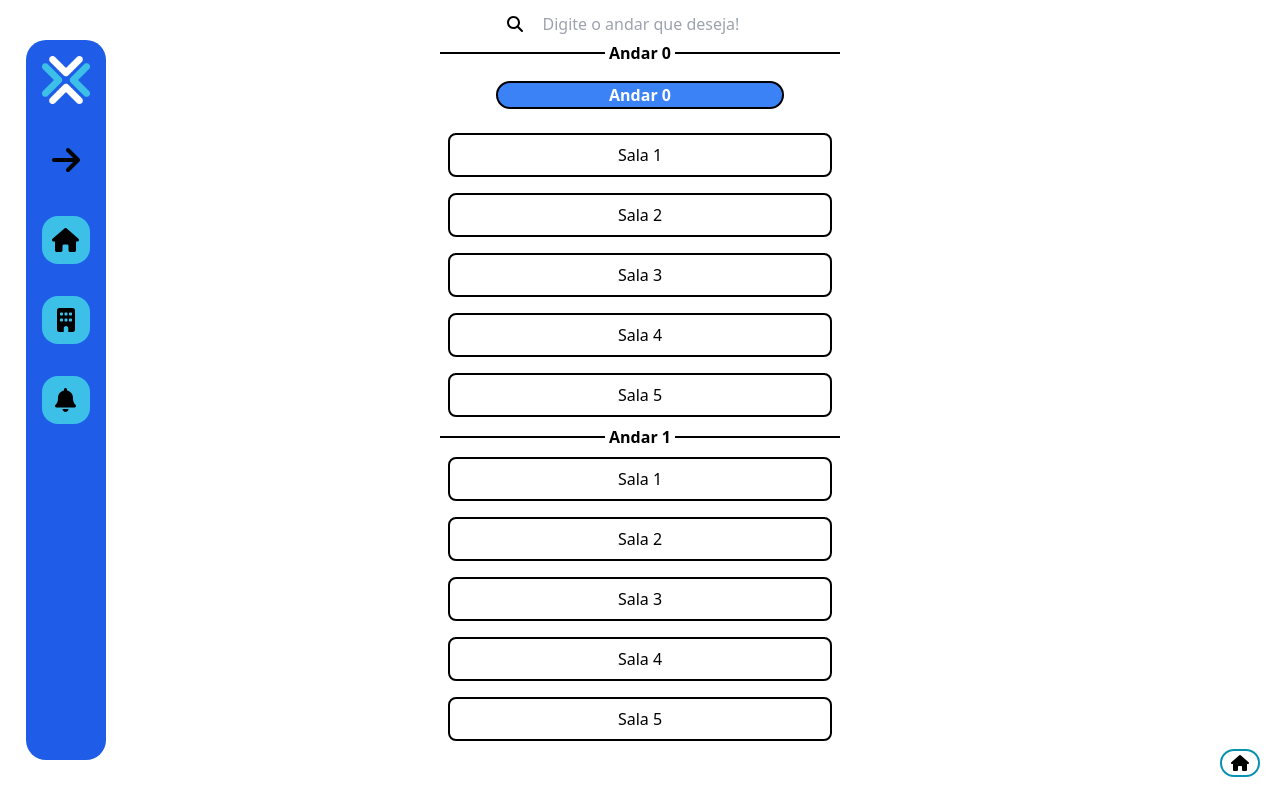
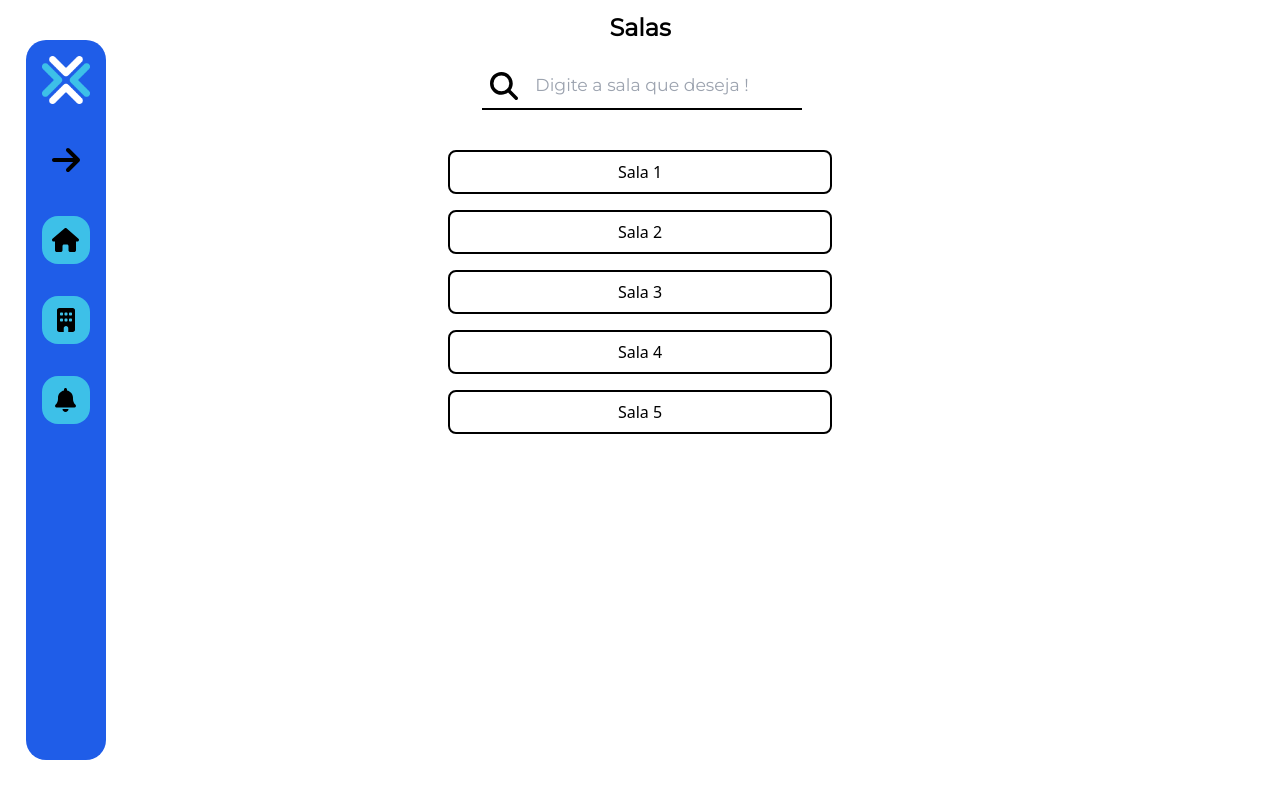
Before and after one commit to 2022M4T1-Inteli/IPTRACKER, a Next.js app in the folder src/frontend/: page /salas in a window 1280 px wide. Built offline with nearby package versions, Linux system fonts and the light colour scheme.

Commit message:
FEAT: some alteracions UI and UX in frontend

```diff
--- a/src/frontend/components/ContainerEquipamentos/ContainerEquipamentos.jsx
+++ b/src/frontend/components/ContainerEquipamentos/ContainerEquipamentos.jsx
@@ -1,13 +1,13 @@
 import EquipamentosBloco from "../EquipamentosBloco/EquipamentosBloco";
 
 
-const mock = [{link:"/"}, {link:"/a"}, {link:"/b"}, {link:"/c"}, {link:"/d"}, {link:"/e"},{link:"/f"},{link:"/g"},{link:"/h"},]
+const mock = [{nome:"Notebook",ID:"123F",link:"/"},{nome:"Equipamento 2",ID:"534T",link:"/"},{nome:"Equipamento 3",ID:"123H",link:"/"},{nome:"Equipamento 4",ID:"190K",link:"/"},{nome:"Equipamento 5",ID:"200F",link:"/"},{nome:"Equipamento 7",ID:"300A",link:"/", status:false},]
 
 function ContainerEquipamentos() {
     return (
-        <div className="grid lg:grid-cols-3 grid-cols-2 gap-4 justify-items-center ">
+        <div className="grid lg:grid-cols-3 gap-3 grid-cols-1 justify-items-center ">
             {mock.map((element) => (
-                <EquipamentosBloco key={element.link}></EquipamentosBloco>
+                <EquipamentosBloco key={element.link} nome={element.nome} ID={element.ID} status={element.status} ></EquipamentosBloco>
             ))}
         </div>
     )
--- a/src/frontend/components/Predio/Predios.jsx
+++ b/src/frontend/components/Predio/Predios.jsx
@@ -8,19 +8,6 @@ import mock from "./mock"
 
 
 function Predio({ }) {
-
-    const [view, setView] = useState(false)
-    const [numberD, setNumberD] = useState(0)
-    const [quandi, setQuanti] = useState(0)
-
-    const handleOnClose = () => setView(false)
-
-    function teste(number, quandidade) {
-        setNumberD(number)
-        setQuanti(quandidade)
-        setView(true)
-    }
-
 
     return (
 
@@ -48,16 +35,8 @@ function Predio({ }) {
                             </Link>
                         </div>
                     </div>
-                    // <button onClick={()=>{teste(element.number,element.quandidade)}} key={element.number} >
-                    //     <div className="lg:rounded rounded-full bg-gray-800 hover:bg-blue-500 text-white lg:h-36 lg:w-52 h-24 w-24 flex flex-col items-center justify-center cursor-pointer mb-5"  >
-                    //         <h1 className="text-3xl">{element.number}</h1>
-                    //         <h2> {element.quandidade} equipamentos </h2>
-                    //     </div>
-                    // </button>
                 ))}
-                <ModalPredio visible={view} number={numberD} quantidade={quandi} tempo={10} links={"/salas"} onClose={handleOnClose}></ModalPredio>
 
-                {/*  */}
             </div>
         </div>
 
--- a/src/frontend/components/Sala/Sala.jsx
+++ b/src/frontend/components/Sala/Sala.jsx
@@ -3,7 +3,6 @@ import Link from "next/link"
 
 function Sala({ numeroSala }) {
     return (
-        <div className="flex flex-col justify-center">
             <div className="flex flex-col justify-center lg:items-center">
                 {mock.map((element) => (
                     <Link href={"/equipamentos"} key={element.numero}>
@@ -13,7 +12,6 @@ function Sala({ numeroSala }) {
                     </Link>
                 ))}
             </div>
-        </div>
     )
 }
 
--- a/src/frontend/components/SideBar.jsx
+++ b/src/frontend/components/SideBar.jsx
@@ -90,7 +90,7 @@ function SideBar() {
                     </div>
                     {admin ?
                         <div className="group flex justify-center items-center h-3/4 w-12 bg-ipt hover:bg-white rounded-2xl">
-                            <Link href="/notificacao">
+                            <Link href="/notificacoes">
                                 <button className='w-full h-full bg-transparent'><FontAwesomeIcon icon={faBell} size="xl" /></button>
                             </Link>
                         </div>
--- a/src/frontend/components/buscaId/Card.jsx
+++ b/src/frontend/components/buscaId/Card.jsx
@@ -1,5 +1,6 @@
 import Link from 'next/link';
-import { useState } from 'react';
+import {faClock} from '@fortawesome/free-solid-svg-icons'
+import { FontAwesomeIcon } from "@fortawesome/react-fontawesome"
 
 function Card({ mock }) {
 
@@ -12,18 +13,19 @@ function Card({ mock }) {
               <p className="ml-2 text-2xl ">Id: {element.id}</p>
             </div>
 
-            <div className="flex gap-2 text-2xl items-center justify-center m-4">
-              <h1>Predio 1,sala kgb</h1>
+            <div className="flex flex-col gap-2 text-2xl items-center justify-center m-4">
+              <h1>Predio - {element.predio}</h1>
+              <h1>Sala - {element.sala}</h1>
             </div>
 
             <div className="text-2xl text-center">
               <p>
-                Última atualização - <span>10:00</span>
+              <FontAwesomeIcon icon={faClock}></FontAwesomeIcon> - <span>10:00</span>
               </p>
             </div>
 
             <div className="flex justify-center">
-              <Link href="/salas">
+              <Link href="/admin">
                 <button className="bg-green-500 hover:scale-125 duration-200 rounded-lg mt-4  mb-4 p-2 hover:bg-green-400">
                   Ver detalhes
                 </button>
--- a/src/frontend/pages/buscaId.jsx
+++ b/src/frontend/pages/buscaId.jsx
@@ -1,8 +1,13 @@
 import Cards from '../components/buscaId/Card';
-import styles from '../styles/Predios.module.css';
 import { useState } from 'react';
 import mock from '../components/buscaId/mock';
-import { useEffect } from 'react';
+
+import { faMagnifyingGlass } from '@fortawesome/free-solid-svg-icons'
+import { FontAwesomeIcon } from "@fortawesome/react-fontawesome"
+
+import stylePredio from '../styles/Predios.module.css'
+
+
 
 function BuscaId() {
   const [text, setText] = useState('');
@@ -22,20 +27,25 @@ function BuscaId() {
   };
 
   return (
-    <div className="">
+    <div className="text-center">
+
+
       <div className="flex justify-center text-center ml-28">
-        <h1 className="text-xl bold font-black">Busca por id</h1>
+        <h1 className="Montserrat font-bold text-2xl">Buscar por equipamento</h1>
       </div>
 
-      <div className="flex justify-center">
+
+      <div className="relative">
+        <FontAwesomeIcon className="absolute lg:pl-32 pt-7 h-7 pl-5" icon={faMagnifyingGlass}></FontAwesomeIcon>
         <input
+
           type="text"
-          className={styles.input}
-          placeholder="ensira id"
           value={text}
           onChange={handleOnChange}
-        />
+          className={stylePredio.input}
+          placeholder="Digite o ID!" />
       </div>
+
       <Cards mock={mocks} />
     </div>
   );
--- a/src/frontend/pages/equipamentos.jsx
+++ b/src/frontend/pages/equipamentos.jsx
@@ -1,27 +1,30 @@
 import Link from "next/link";
 import ContainerEquipamentos from "../components/ContainerEquipamentos/ContainerEquipamentos";
 
-import {faHouse, faMagnifyingGlass} from '@fortawesome/free-solid-svg-icons'
+import { faHouse, faMagnifyingGlass } from '@fortawesome/free-solid-svg-icons'
 import { FontAwesomeIcon } from "@fortawesome/react-fontawesome"
 import styles from '../styles/equipamentos.module.css'
+import stylePredio from '../styles/Predios.module.css'
 
 
 function equipamentos() {
     return (
         <div className="text-center mt-5">
-            <h1 className="text-lg font-bold">Sala x - Equipamentos</h1>
+            <h1 className="Montserrat font-bold text-2xl">Equipamentos</h1>
             <div className="justify-center flex">
-                    <div className="rounded-lg w-80">
-                        <FontAwesomeIcon className="pr-5" icon={faMagnifyingGlass}></FontAwesomeIcon>
-                        <input className="w-70 border-hidden justify-center" placeholder="Digite o ID que deseja!" ></input>
-                    </div>
+
+                <div className="relative">
+                    <FontAwesomeIcon className="absolute lg:pl-3 pt-7 h-7 pl-5" icon={faMagnifyingGlass}></FontAwesomeIcon>
+                    <input type="text" className={stylePredio.inputSala} placeholder="Digite a sala que deseja !" />
                 </div>
+
+            </div>
             <div>
                 <ContainerEquipamentos></ContainerEquipamentos>
             </div>
-        <button id={styles.margin} className="bg-transparent border-2 rounded-full border-cyan-600 w-10 hover:bg-cyan-400 hover:border-transparent">
+            {/* <button id={styles.margin} className="bg-transparent border-2 rounded-full border-cyan-600 w-10 hover:bg-cyan-400 hover:border-transparent">
             <Link href="/salas"><FontAwesomeIcon icon={faHouse}></FontAwesomeIcon></Link>
-        </button>
+        </button> */}
         </div>
     )
 }
--- a/src/frontend/pages/predios.jsx
+++ b/src/frontend/pages/predios.jsx
@@ -1,14 +1,18 @@
 import Predio from "../components/Predio/Predios"
 import styles from '../styles/Predios.module.css'
-
+import { FontAwesomeIcon } from "@fortawesome/react-fontawesome"
+import { faMagnifyingGlass, faHouse } from '@fortawesome/free-solid-svg-icons'
 
 function Predios() {
     return (
         <div className="text-center justify-center " >
             <h1 className="Montserrat font-bold text-2xl text-black lg:pl-28">Prédios</h1>
-            <input type="text" className={styles.input}   placeholder="Digite o número do prédio" />
+            <div className="relative    ">
+                <FontAwesomeIcon className="absolute lg:pl-32 pt-7 h-7 sm:pl-5" icon={faMagnifyingGlass}></FontAwesomeIcon>
+                <input type="text" className={styles.input} placeholder="Digite o número do prédio"/>
+            </div>
             <div>
-                <Predio/>
+                <Predio />
             </div>
         </div>
     )
--- a/src/frontend/pages/salas.jsx
+++ b/src/frontend/pages/salas.jsx
@@ -1,41 +1,34 @@
 import Link from "next/link"
 import Sala from "../components/Sala/Sala"
 import styles from '../styles/salas.module.css'
+import stylePredio from '../styles/Predios.module.css'
 import { faMagnifyingGlass, faHouse } from '@fortawesome/free-solid-svg-icons'
 import { FontAwesomeIcon } from "@fortawesome/react-fontawesome"
 
 function sala() {
 
     return (
-        <div className="text-center">
-            <div className="justify-center">
-                <div className="justify-center flex">
-                    <div className="rounded-lg w-80">
-                        <FontAwesomeIcon className="pr-5" icon={faMagnifyingGlass}></FontAwesomeIcon>
-                        <input className="w-200px border-hidden justify-center" placeholder="Digite o andar que deseja!" ></input>
-                    </div>
+        <div className="flex justify-center text-center">
+            <div className="">
+
+                <h1 className="Montserrat font-bold text-2xl">Salas</h1>
+
+                <div className="relative">
+                    <FontAwesomeIcon className="absolute lg:pl-3 pt-7 h-7 pl-5" icon={faMagnifyingGlass}></FontAwesomeIcon>
+                    <input type="text" className={stylePredio.inputSala} placeholder="Digite a sala que deseja !" />
                 </div>
 
-                <div className={styles.line}>
+
+                {/* <div className={styles.line}>
                     <div className={styles.responsivity} />
                     <div>
                         <p className={styles.text}>Andar 0</p>
                     </div>
                     <div className={styles.responsivity} />
 
-                </div>
+                </div> */}
 
-                <div className="justify-center flex">
-                    <div className="bg-blue-500 m-4 w-72 border-2 border-black rounded-2xl text-white font-bold	">
-                        <h2>Andar 0</h2>
-                    </div>
-                </div>
-
-                <div>
-                    <Sala />
-                </div>
-
-                <div className="flex justify-center">
+                {/* <div className="flex justify-center">
                     <div className={styles.line}>
                         <div className={styles.responsivity} />
                         <div>
@@ -44,15 +37,15 @@ function sala() {
                         </div>
                         <div className={styles.responsivity} />
                     </div>
-                </div>
+                </div> */}
 
                 <div>
                     <Sala />
                 </div>
 
-                <button id={styles.margin} className="bg-transparent border-2 rounded-full border-cyan-600 w-10 hover:bg-cyan-400 hover:border-transparent">
+                {/* <button id={styles.margin} className="bg-transparent border-2 rounded-full border-cyan-600 w-10 hover:bg-cyan-400 hover:border-transparent">
                     <Link href="/predios"><FontAwesomeIcon icon={faHouse}></FontAwesomeIcon></Link>
-                </button>
+                </button> */}
             </div>
         </div>
     )
--- a/src/frontend/styles/Predios.module.css
+++ b/src/frontend/styles/Predios.module.css
@@ -14,7 +14,33 @@
     outline: 0;
     font-size: 13pt;
     margin-left: 7rem;
-    text-align:center
+    text-align:center;
+  }
+
+  .inputSala {
+    width: 320px;
+    height: 50px;
+
+    /*#1f92e8*/
+
+    border-bottom: 2px solid black;
+
+    margin-top: 1rem;
+    margin-bottom: 2rem;
+    font-family: 'Montserrat', sans-serif;
+    color: black;
+    outline: 0;
+    font-size: 13pt;
+    text-align:center;
+    margin-left: 4px;
+  }
+
+  .inputSala:focus{
+    border:3px solid #1f92e8
+  }
+
+  .input:focus{
+    border:3px solid #1f92e8
   }
 
   .input::placeholder {
```
Also changed, not shown: src/frontend/components/EquipamentosBloco/EquipamentosBloco.jsx (+36 -12 lines).
